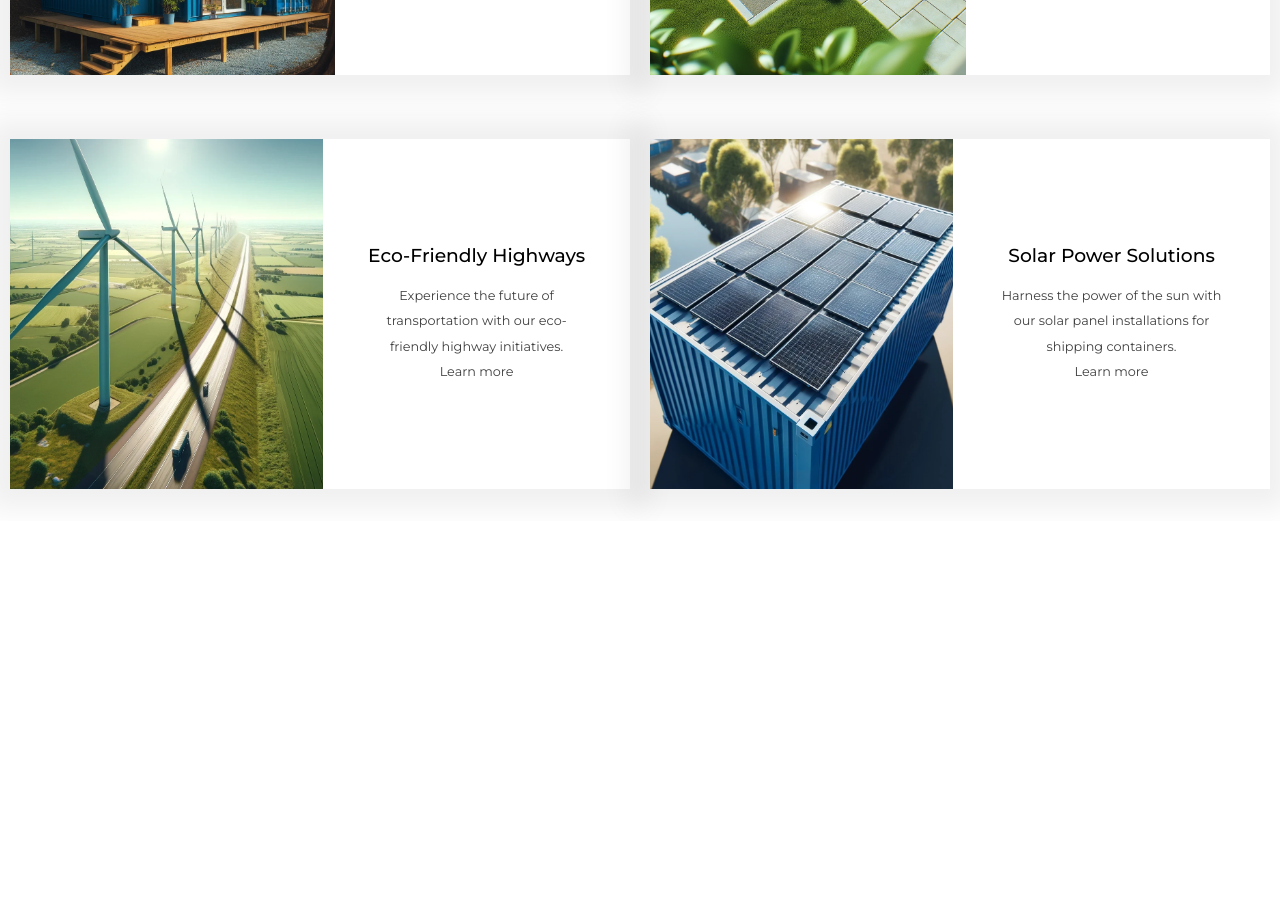
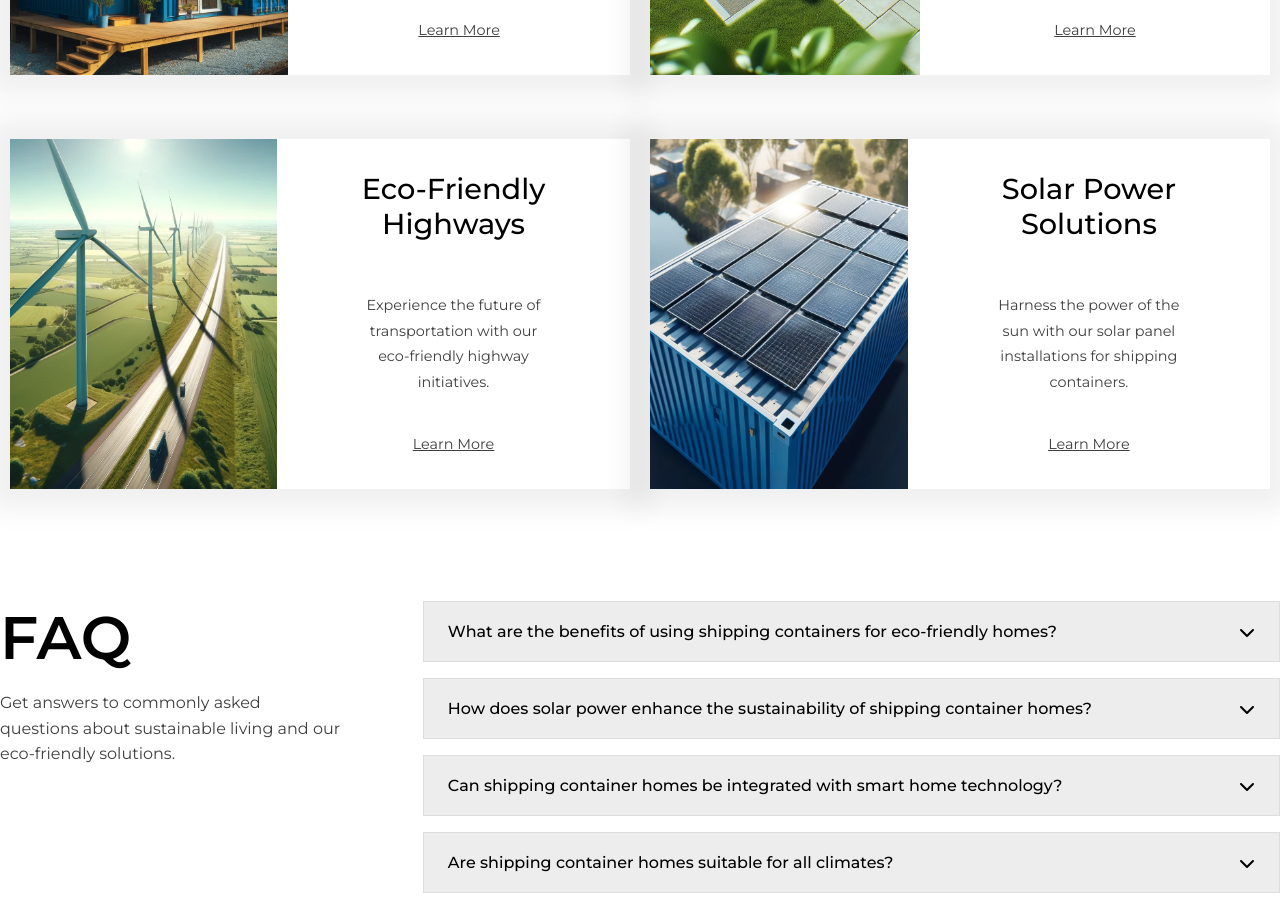
Before and after one commit to juanmaurente/windforce-innovations, a React (Vite) app in the folder windforce-innovations/: page / in a window 1280 px wide. Shown: the part 1480-2389 px from the top of the page. Before the commit the page ends 2001 px from the top, so only its background shows below. Built offline with nearby package versions, Linux system fonts and the light colour scheme.

Commit message:
FAQ component completed

```diff
--- a/windforce-innovations/src/App.tsx
+++ b/windforce-innovations/src/App.tsx
@@ -1,4 +1,5 @@
 import './App.css';
+import FAQSection from './components/Sections/FaqSection/FAQSection';
 import Hero from './components/Sections/Hero/Hero';
 import Navbar from './components/Sections/Navbar/Navbar';
 import OurServices from './components/Sections/OurServices/OurServices';
@@ -6,13 +7,10 @@ import OurServices from './components/Sections/OurServices/OurServices';
 function App() {
 	return (
 		<>
-			<Navbar
-				onNavigate={function (sectionId: string): void {
-					throw new Error('Function not implemented.');
-				}}
-			/>
+			<Navbar />
 			<Hero />
 			<OurServices />
+			<FAQSection />
 		</>
 	);
 }
--- /dev/null
+++ b/windforce-innovations/src/components/Sections/FaqSection/FAQSection.module.css
@@ -0,0 +1,33 @@
+.faqContainer {
+	margin-top: 5rem;
+	display: flex;
+	flex-direction: column;
+}
+
+.titleSection {
+	width: 40%;
+	text-align: left;
+	margin-right: 5rem;
+}
+
+.servicesTitle h2 {
+	font-size: 2.4rem;
+}
+
+.faqDisplay {
+	width: 100%;
+	text-align: left;
+}
+
+.faqDisplay p {
+	color: var(--color-text-neutral);
+	padding-left: 20px;
+	margin: 0 1rem;
+}
+
+
+@media screen and (min-width: 1024px) {
+	.faqContainer {
+		flex-direction: row;
+	}
+}
--- /dev/null
+++ b/windforce-innovations/src/components/Sections/FaqSection/FAQSection.tsx
@@ -0,0 +1,42 @@
+import FAQItem from './FaqItem/FAQItem';
+import styles from './FAQSection.module.css';
+
+const FAQSection = () => {
+	return (
+		<div className='container'>
+			<div className={styles.faqContainer}>
+				<div className={styles.titleSection}>
+					<div className={`sectionTitle ${styles.servicesTitle}`}>
+						<h2>FAQ</h2>
+						<p>
+							Get answers to commonly asked questions about
+							sustainable living and our eco-friendly solutions.
+						</p>
+					</div>
+				</div>
+				<div className={styles.faqDisplay}>
+					<ul>
+						<FAQItem
+							question='What are the benefits of using shipping containers for eco-friendly homes?'
+							answer='Shipping containers are durable, cost-effective, and can be repurposed, reducing waste and the need for traditional building materials. They provide a sustainable and innovative housing solution.'
+						/>
+						<FAQItem
+							question='How does solar power enhance the sustainability of shipping container homes?'
+							answer='Solar power systems installed on container homes provide renewable energy, reducing reliance on non-renewable power sources and decreasing utility bills. Solar energy contributes to a lower carbon footprint and energy independence.'
+						/>
+						<FAQItem
+							question='Can shipping container homes be integrated with smart home technology?'
+							answer='Yes, shipping container homes can be equipped with smart home devices that allow for remote control and monitoring of energy usage, security systems, and home appliances, enhancing convenience and efficiency.'
+						/>
+						<FAQItem
+							question='Are shipping container homes suitable for all climates?'
+							answer='With proper insulation and climate control systems, shipping container homes can be adapted for various climates, providing comfortable living conditions in both hot and cold environments.'
+						/>
+					</ul>
+				</div>
+			</div>
+		</div>
+	);
+};
+
+export default FAQSection;
--- /dev/null
+++ b/windforce-innovations/src/components/Sections/FaqSection/FaqItem/FAQItem.module.css
@@ -0,0 +1,33 @@
+.faqQuestion {
+	border: 1px solid #3f3f3f18;
+	background-color: #3f3f3f18;
+	cursor: pointer;
+	justify-content: space-between;
+	align-items: center;
+	padding: 1.25rem 1.5rem;
+	display: flex;
+	margin: 1rem 0;
+	font-weight: 500;
+}
+
+.faqQuestion:first-child {
+	margin-top: 0;
+}
+
+.arrow {
+	transition: transform 0.3s;
+}
+
+.rotate {
+	transform: rotate(180deg);
+}
+
+.faqAnswer {
+	max-height: 0;
+	overflow: hidden;
+	transition: max-height 0.5s ease-in-out;
+}
+
+.show {
+	max-height: 150px;
+}
--- /dev/null
+++ b/windforce-innovations/src/components/Sections/FaqSection/FaqItem/FAQItem.tsx
@@ -0,0 +1,38 @@
+import React, { useState } from 'react';
+import { FontAwesomeIcon } from '@fortawesome/react-fontawesome';
+import styles from './FAQItem.module.css';
+import { faChevronDown } from '@fortawesome/free-solid-svg-icons';
+
+interface Props {
+	question: string;
+	answer: string;
+}
+
+const FAQItem = ({ question, answer }: Props) => {
+	const [isOpen, setIsOpen] = useState(false);
+
+	const toggleAnswer = () => {
+		setIsOpen(!isOpen);
+	};
+
+	return (
+		<li className={styles.faqItem}>
+			<div
+				className={`${styles.faqQuestion} ${
+					isOpen ? styles.active : ''
+				}`}
+				onClick={toggleAnswer}>
+				<span>{question}</span>
+				<FontAwesomeIcon
+					icon={faChevronDown}
+					className={`${styles.arrow} ${isOpen ? styles.rotate : ''}`}
+				/>
+			</div>
+			<p className={`${styles.faqAnswer} ${isOpen ? styles.show : ''}`}>
+				{answer}
+			</p>
+		</li>
+	);
+};
+
+export default FAQItem;
--- a/windforce-innovations/src/components/Sections/OurServices/OurServices.tsx
+++ b/windforce-innovations/src/components/Sections/OurServices/OurServices.tsx
@@ -15,6 +15,7 @@ const OurServices = () => {
 				<p>
 					Revolutionize your shipping container experience with our
 					modern solutions powered with Clean Energy Technologies.
+					<br />
 					From solar rooftops to electric vehicle charging stations,
 					we're shaping a more sustainable world.
 				</p>
--- a/windforce-innovations/src/components/SharedComponents/InfoCard/InfoCard.module.css
+++ b/windforce-innovations/src/components/SharedComponents/InfoCard/InfoCard.module.css
@@ -8,6 +8,7 @@
 	box-shadow: -2px 0px 26px 20px rgba(0, 0, 0, 0.062);
 	-webkit-box-shadow: -2px 0px 26px 20px rgba(0, 0, 0, 0.062);
 	-moz-box-shadow: -2px 0px 26px 20px rgba(0, 0, 0, 0.062);
+	transition: all 0.3s;
 }
 
 .cardWrapper:hover {
@@ -15,6 +16,11 @@
 	-webkit-box-shadow: -2px 0px 26px 20px rgba(0, 0, 0, 0.1);
 	-moz-box-shadow: -2px 0px 26px 20px rgba(0, 0, 0, 0.1);
 }
+
+.cardWrapperReversed {
+	flex-direction: row-reverse;
+}
+
 .cardImage {
 	width: 100%;
 	height: 100%;
@@ -29,36 +35,39 @@
 .cardInfo {
 	display: flex;
 	flex-direction: column;
-	justify-content: center;
+	justify-content: space-between;
 	align-items: center;
+	margin: 2rem;
 }
 
 .cardInfo h3 {
-	font-size: 1.5;
+	font-size: 1.5rem;
 	font-weight: 500;
 	margin-bottom: 1rem;
 }
 
-.cardInfo p {
+.cardInfo > p {
 	color: var(--color-text-neutral);
-	font-size: 0.8rem;
+	font-size: 0.9rem;
 	line-height: 1.6rem;
 	padding: 0 3rem;
 }
 
-.cardWrapperReversed {
-	flex-direction: row-reverse;
+.learnMore {
+	color: var(--color-black-olive);
+	text-decoration: underline;
+	transition: all 0.3s;
+}
+
+.learnMore:hover {
+	font-weight: 500;
+	cursor: pointer;
 }
 
 @media screen and (min-width: 1024px) {
 	.cardInfo h3 {
-		font-size: 1.7;
+		font-size: 1.8rem;
 		font-weight: 500;
 		margin-bottom: 1rem;
 	}
-
-	.cardInfo p {
-		font-size: 0.8rem;
-		line-height: 1.6rem;
-	}
 }
--- a/windforce-innovations/src/components/SharedComponents/InfoCard/InfoCard.tsx
+++ b/windforce-innovations/src/components/SharedComponents/InfoCard/InfoCard.tsx
@@ -14,7 +14,8 @@ const InfoCard = ({ title, image, description }: Props) => {
 			<div className={styles.cardInfo}>
 				<h3>{title}</h3>
 				<p>{description}</p>
-				<p>Learn more</p>
+
+				<p className={styles.learnMore}>Learn More</p>
 			</div>
 		</div>
 	);
```
Also changed, not shown: package.json (added, +8 -0 lines), 1 other file (tests, documents, lock files or other folders).
